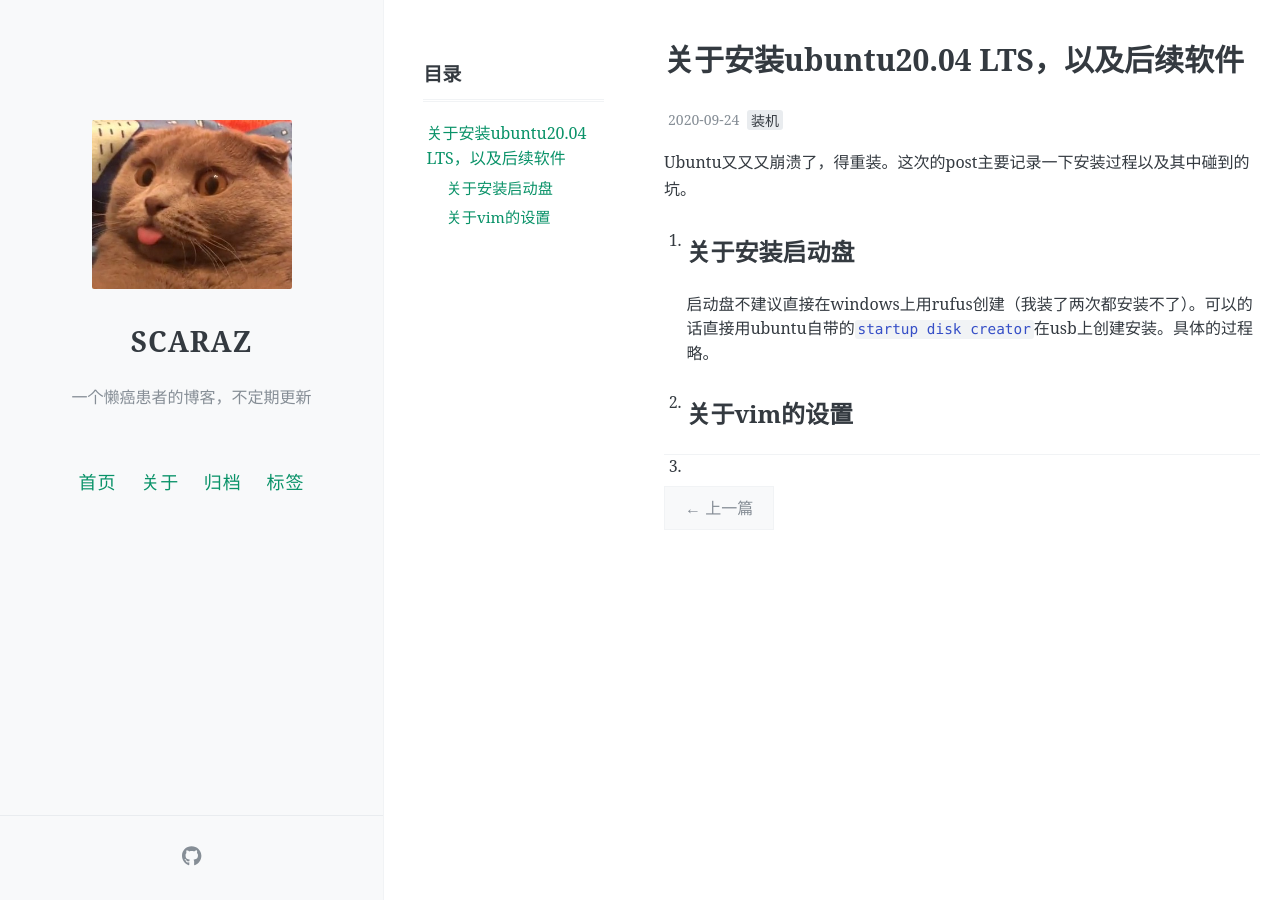
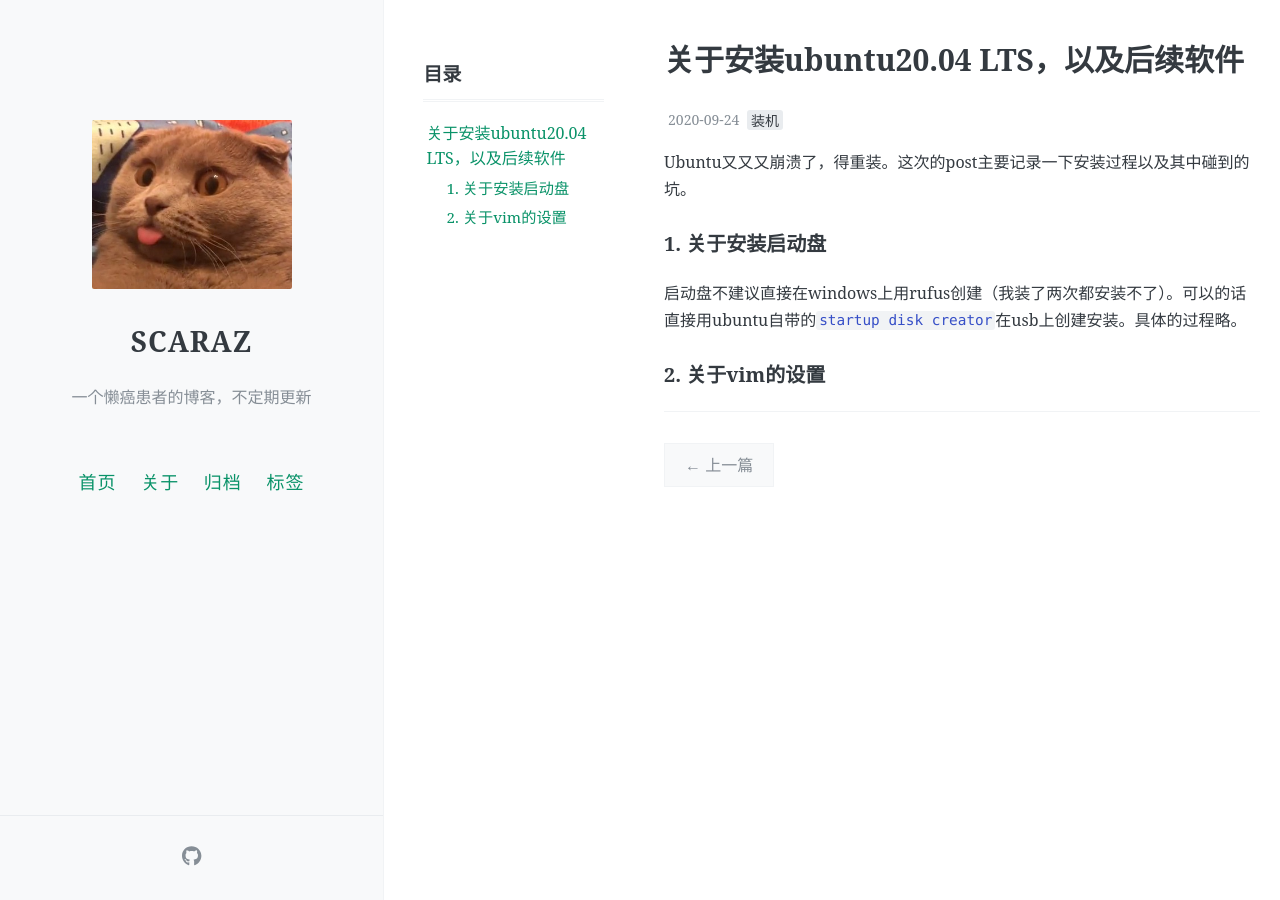
Before and after one commit to iptmt/blog, a Jekyll site: the page built from _posts/2020-9-25-install-ubuntu-20.04.md, in a window 1280 px wide. Built offline with Jekyll 4.4.1, drawn with Linux system fonts in a browser that asks for light colours; comment, search, counter and statistics services are not loaded; part of the change alters nothing that is shown.

Commit message:
change font of title

```diff
--- a/_posts/2020-9-25-install-ubuntu-20.04.md
+++ b/_posts/2020-9-25-install-ubuntu-20.04.md
@@ -12,10 +12,8 @@ comments: true
 
 Ubuntu又又又崩溃了，得重装。这次的post主要记录一下安装过程以及其中碰到的坑。
 
-1. ## 关于安装启动盘
+### 1. 关于安装启动盘
 
-   启动盘不建议直接在windows上用rufus创建（我装了两次都安装不了）。可以的话直接用ubuntu自带的`startup disk creator`在usb上创建安装。具体的过程略。
+启动盘不建议直接在windows上用rufus创建（我装了两次都安装不了）。可以的话直接用ubuntu自带的`startup disk creator`在usb上创建安装。具体的过程略。
 
-2. ## 关于vim的设置
-
-3.
+### 2. 关于vim的设置
```
